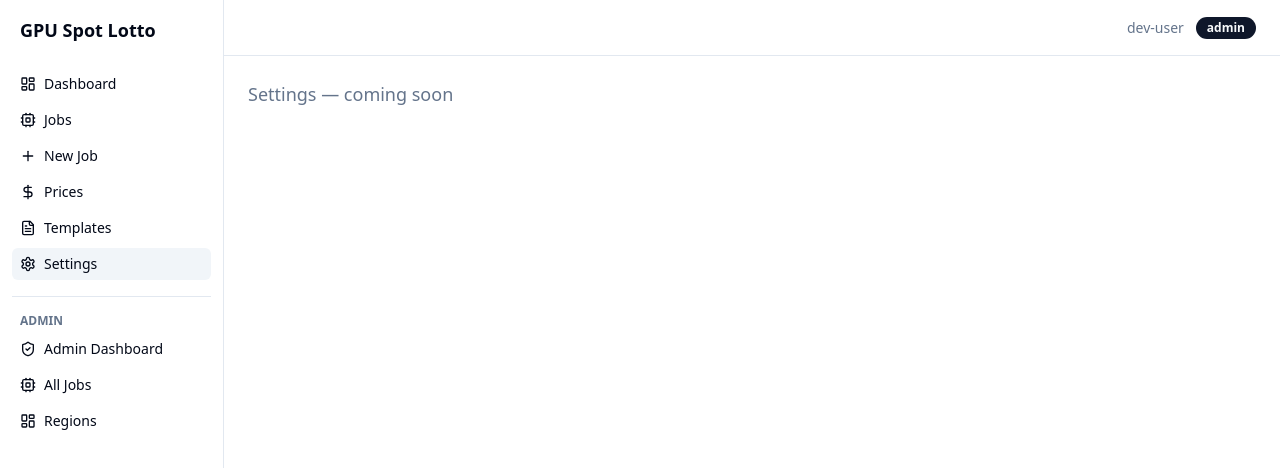
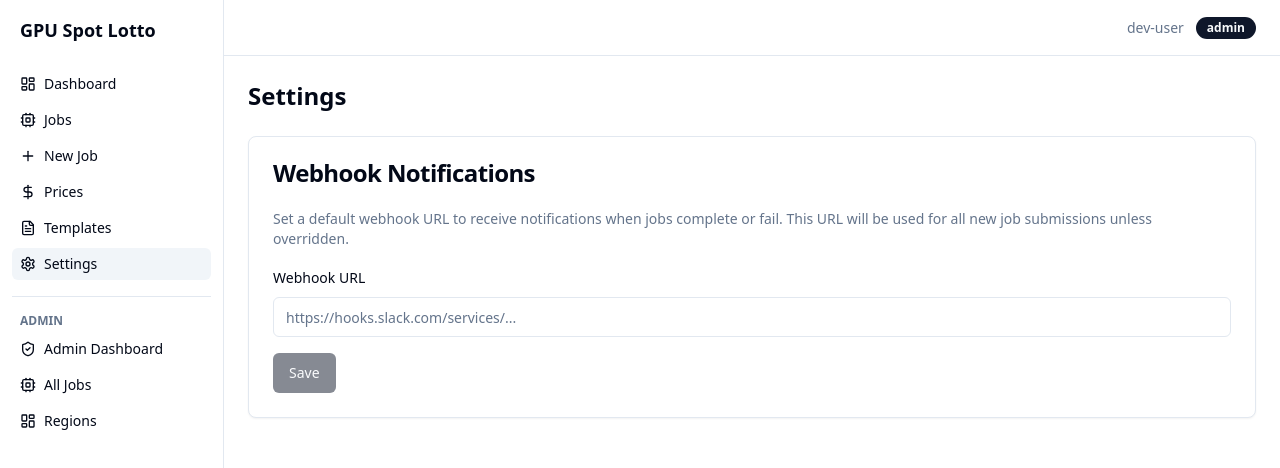
Before and after one commit to whchoi98/spot-gpu-lotto, a React (Vite) app in the folder frontend/: page /settings in a window 1280 px wide. Shown: the top 468 px of the page. Built offline with nearby package versions, Linux system fonts and the light colour scheme.

Commit message:
feat(frontend): add dashboard with stats/prices and settings page

```diff
--- a/frontend/src/App.tsx
+++ b/frontend/src/App.tsx
@@ -7,6 +7,8 @@ import Jobs from "@/pages/Jobs";
 import JobNew from "@/pages/JobNew";
 import JobDetail from "@/pages/JobDetail";
 import Templates from "@/pages/Templates";
+import Dashboard from "@/pages/Dashboard";
+import Settings from "@/pages/Settings";
 
 function Placeholder({ name }: { name: string }) {
   return <div className="text-lg text-muted-foreground">{name} — coming soon</div>;
@@ -19,13 +21,13 @@ export default function App() {
     <AuthContext.Provider value={user}>
       <Routes>
         <Route element={<AppLayout />}>
-          <Route path="/" element={<Placeholder name="Dashboard" />} />
+          <Route path="/" element={<Dashboard />} />
           <Route path="/jobs" element={<Jobs />} />
           <Route path="/jobs/new" element={<JobNew />} />
           <Route path="/jobs/:id" element={<JobDetail />} />
           <Route path="/prices" element={<Prices />} />
           <Route path="/templates" element={<Templates />} />
-          <Route path="/settings" element={<Placeholder name="Settings" />} />
+          <Route path="/settings" element={<Settings />} />
           <Route path="/admin" element={<Placeholder name="Admin Dashboard" />} />
           <Route path="/admin/jobs" element={<Placeholder name="Admin Jobs" />} />
           <Route path="/admin/regions" element={<Placeholder name="Admin Regions" />} />
--- /dev/null
+++ b/frontend/src/pages/Dashboard.tsx
@@ -0,0 +1,116 @@
+import { Link } from "react-router-dom";
+import { useQuery } from "@tanstack/react-query";
+import { fetchAdminStats, fetchPrices, fetchAdminJobs } from "@/lib/api";
+import { Card, CardContent, CardHeader, CardTitle } from "@/components/ui/card";
+import { Button } from "@/components/ui/button";
+import { PriceTable } from "@/components/prices/PriceTable";
+import { JobStatusBadge } from "@/components/jobs/JobStatusBadge";
+import { Skeleton } from "@/components/ui/skeleton";
+import { Plus } from "lucide-react";
+
+export default function Dashboard() {
+  const { data: stats } = useQuery({
+    queryKey: ["admin-stats"],
+    queryFn: fetchAdminStats,
+    refetchInterval: 10_000,
+  });
+  const { data: prices, isLoading: pricesLoading } = useQuery({
+    queryKey: ["prices"],
+    queryFn: () => fetchPrices(),
+    refetchInterval: 30_000,
+  });
+  const { data: jobs } = useQuery({
+    queryKey: ["admin-jobs"],
+    queryFn: fetchAdminJobs,
+    refetchInterval: 10_000,
+  });
+
+  const recentJobs = (jobs ?? []).slice(0, 5);
+
+  return (
+    <div className="space-y-6">
+      <div className="flex items-center justify-between">
+        <h1 className="text-2xl font-bold">Dashboard</h1>
+        <Button asChild>
+          <Link to="/jobs/new">
+            <Plus className="mr-2 h-4 w-4" />
+            New Job
+          </Link>
+        </Button>
+      </div>
+
+      <div className="grid gap-4 md:grid-cols-3">
+        <Card>
+          <CardHeader className="pb-2">
+            <CardTitle className="text-sm font-medium text-muted-foreground">Active Jobs</CardTitle>
+          </CardHeader>
+          <CardContent>
+            <div className="text-3xl font-bold">{stats?.active_jobs ?? "—"}</div>
+          </CardContent>
+        </Card>
+        <Card>
+          <CardHeader className="pb-2">
+            <CardTitle className="text-sm font-medium text-muted-foreground">Queue Depth</CardTitle>
+          </CardHeader>
+          <CardContent>
+            <div className="text-3xl font-bold">{stats?.queue_depth ?? "—"}</div>
+          </CardContent>
+        </Card>
+        <Card>
+          <CardHeader className="pb-2">
+            <CardTitle className="text-sm font-medium text-muted-foreground">Cheapest Spot</CardTitle>
+          </CardHeader>
+          <CardContent>
+            <div className="text-3xl font-bold">
+              {prices && prices.length > 0
+                ? `$${Math.min(...prices.map((p) => p.price)).toFixed(3)}/hr`
+                : "—"}
+            </div>
+          </CardContent>
+        </Card>
+      </div>
+
+      <div className="grid gap-6 lg:grid-cols-2">
+        <Card>
+          <CardHeader>
+            <CardTitle>Recent Jobs</CardTitle>
+          </CardHeader>
+          <CardContent>
+            {recentJobs.length === 0 ? (
+              <p className="text-sm text-muted-foreground">No jobs yet</p>
+            ) : (
+              <div className="space-y-2">
+                {recentJobs.map((job) => (
+                  <Link
+                    key={job.job_id}
+                    to={`/jobs/${job.job_id}`}
+                    className="flex items-center justify-between rounded-md px-2 py-1.5 hover:bg-accent"
+                  >
+                    <span className="font-mono text-sm">{job.job_id.slice(0, 8)}</span>
+                    <div className="flex items-center gap-2">
+                      <span className="text-sm text-muted-foreground">{job.instance_type}</span>
+                      <JobStatusBadge status={job.status} />
+                    </div>
+                  </Link>
+                ))}
+              </div>
+            )}
+          </CardContent>
+        </Card>
+
+        <Card>
+          <CardHeader>
+            <CardTitle>Spot Prices</CardTitle>
+          </CardHeader>
+          <CardContent>
+            {pricesLoading ? (
+              <Skeleton className="h-40 w-full" />
+            ) : (
+              <PriceTable prices={prices ?? []} />
+            )}
+          </CardContent>
+        </Card>
+      </div>
+    </div>
+  );
+}
--- /dev/null
+++ b/frontend/src/pages/Settings.tsx
@@ -0,0 +1,62 @@
+import { useState } from "react";
+import { saveWebhookUrl } from "@/lib/api";
+import { Button } from "@/components/ui/button";
+import { Card, CardContent, CardHeader, CardTitle } from "@/components/ui/card";
+import { Input } from "@/components/ui/input";
+import { Label } from "@/components/ui/label";
+import { Alert, AlertDescription } from "@/components/ui/alert";
+
+export default function Settings() {
+  const [webhookUrl, setWebhookUrl] = useState("");
+  const [saving, setSaving] = useState(false);
+  const [saved, setSaved] = useState(false);
+
+  async function handleSave() {
+    if (!webhookUrl.trim()) return;
+    setSaving(true);
+    setSaved(false);
+    try {
+      await saveWebhookUrl(webhookUrl.trim());
+      setSaved(true);
+    } finally {
+      setSaving(false);
+    }
+  }
+
+  return (
+    <div className="space-y-6">
+      <h1 className="text-2xl font-bold">Settings</h1>
+
+      {saved && (
+        <Alert>
+          <AlertDescription>Webhook URL saved successfully.</AlertDescription>
+        </Alert>
+      )}
+
+      <Card>
+        <CardHeader>
+          <CardTitle>Webhook Notifications</CardTitle>
+        </CardHeader>
+        <CardContent className="space-y-4">
+          <p className="text-sm text-muted-foreground">
+            Set a default webhook URL to receive notifications when jobs complete or fail.
+            This URL will be used for all new job submissions unless overridden.
+          </p>
+          <div className="space-y-2">
+            <Label htmlFor="webhook">Webhook URL</Label>
+            <Input
+              id="webhook"
+              value={webhookUrl}
+              onChange={(e) => setWebhookUrl(e.target.value)}
+              placeholder="https://hooks.slack.com/services/..."
+              type="url"
+            />
+          </div>
+          <Button onClick={handleSave} disabled={saving || !webhookUrl.trim()}>
+            {saving ? "Saving..." : "Save"}
+          </Button>
+        </CardContent>
+      </Card>
+    </div>
+  );
+}
```
